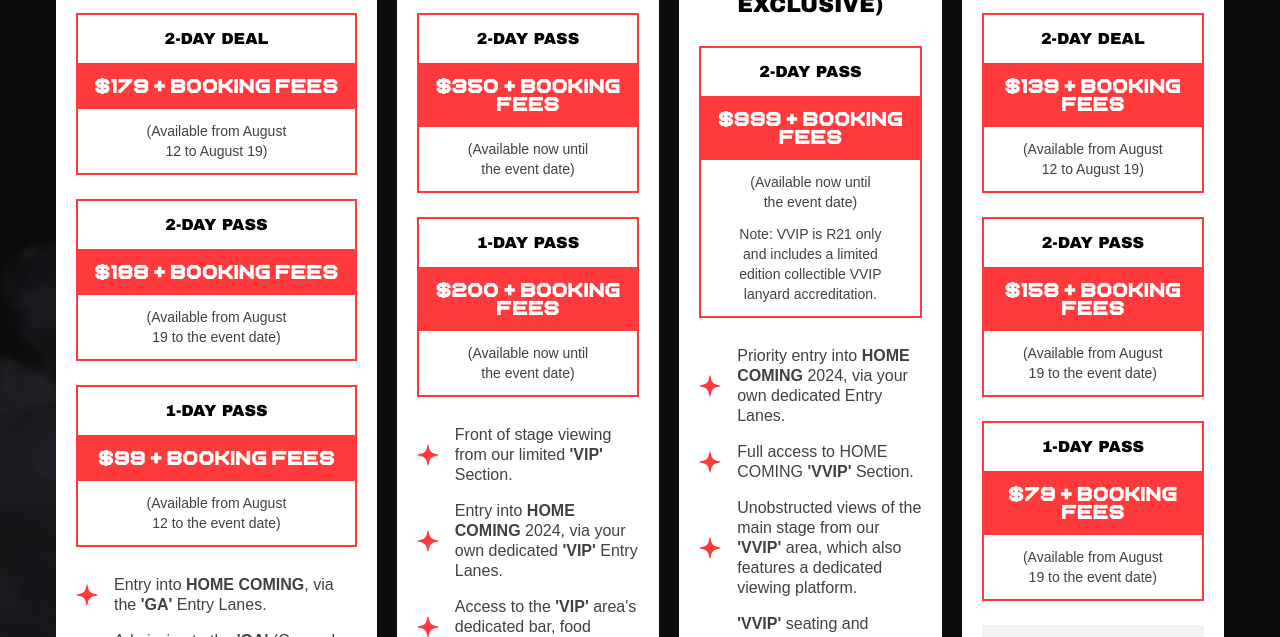
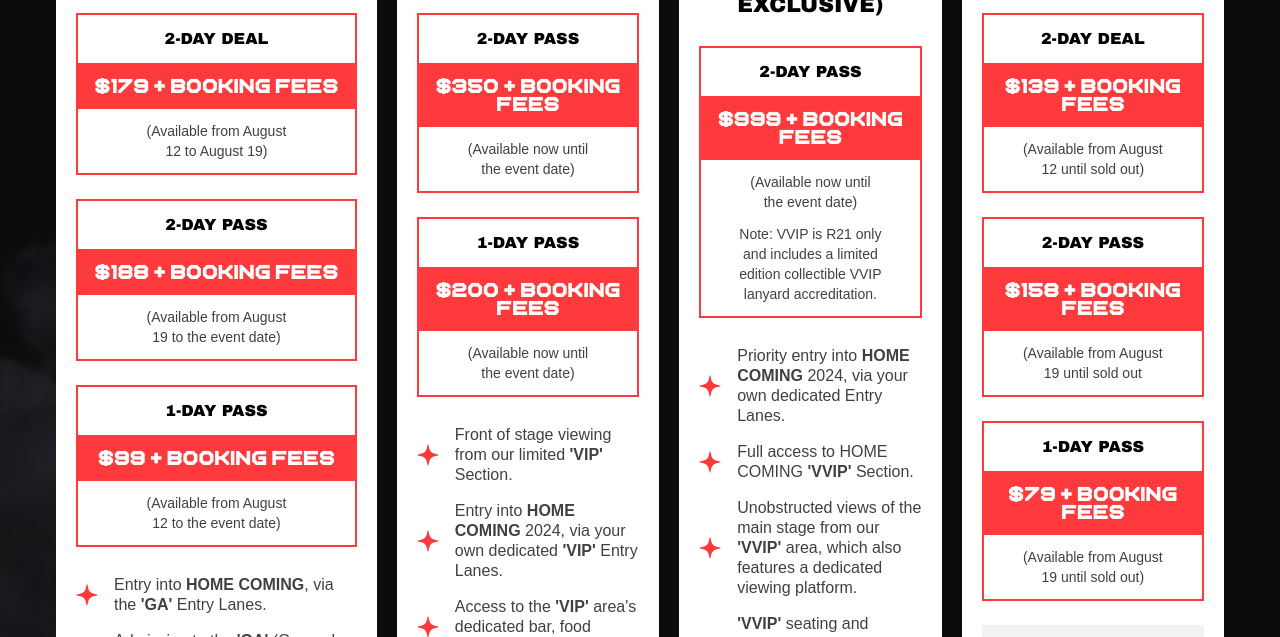
Before and after one commit to WebIgniteNZ/homecoming, a Next.js app: page / in a window 1280 px wide. Shown: the part 1800-2437 px from the top of the page. Built offline with nearby package versions, Linux system fonts and the light colour scheme.

Commit message:
changed few subtitle

```diff
--- a/components/Sections/Hero/Tickets.js
+++ b/components/Sections/Hero/Tickets.js
@@ -121,17 +121,17 @@
       {
         title: "2-day deal",
         price: "$139 + booking fees",
-        subtitle: "(Available from August 12 to August 19)",
+        subtitle: "(Available from August 12 until sold out)",
       },
       {
         title: "2-day Pass",
         price: "$158 + booking fees",
-        subtitle: "(Available from August 19 to the event date)",
+        subtitle: "(Available from August 19  until sold out",
       },
       {
         title: "1-day pass",
         price: "$79 + booking fees",
-        subtitle: "(Available from August 19 to the event date)",
+        subtitle: "(Available from August 19  until sold out)",
       },
     ],
     note: "Access to Alcohol-Free Zones only (Site map to be released on August 24th).",
```
